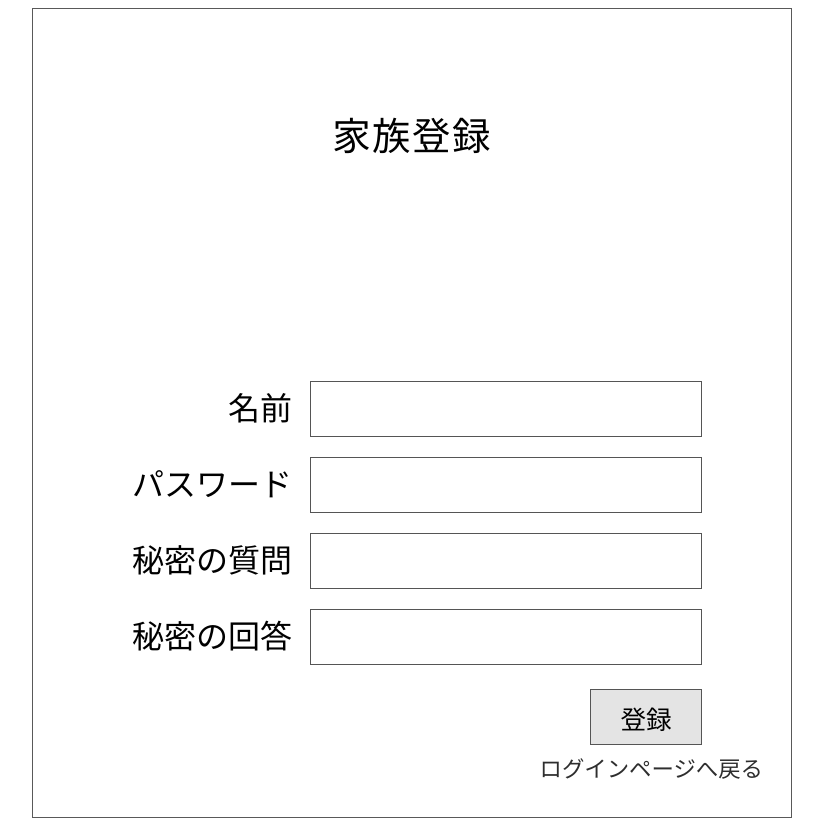
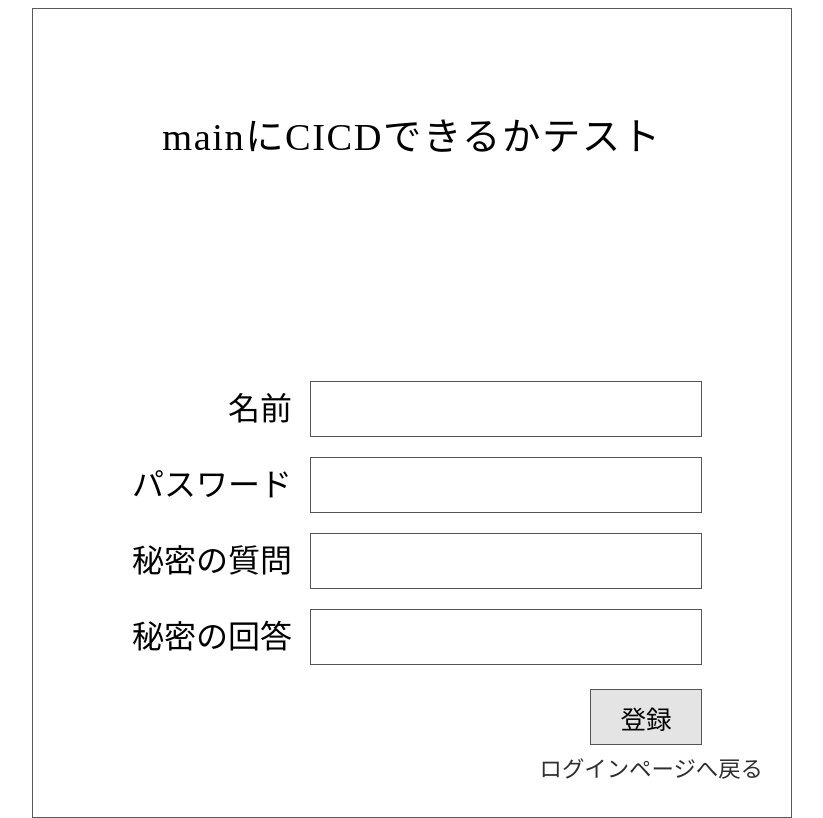
Before and after one commit to ryudama-private/family_todo_app, a Vue app in the folder frontend/: page /family/register in a window 1280 px wide. Shown: the top 818 px of the page, without its empty margins (228-1051 px from the left). Built offline with nearby package versions, Linux system fonts and the light colour scheme.

Commit message:
mainにCICDできるかテスト

```diff
--- a/frontend/src/pages/FamilyRegisterPage.vue
+++ b/frontend/src/pages/FamilyRegisterPage.vue
@@ -1,7 +1,8 @@
 <template>
   <main class="page">
     <div class="panel">
-      <h1 class="title">家族登録</h1>
+      <!-- <h1 class="title">家族登録</h1> -->
+      <h1 class="title">mainにCICDできるかテスト</h1>
 
       <form class="add-form" @submit.prevent="onSubmit">
         <div class="row">
```
Also changed, not shown: 1 other file (tests, documents, lock files or other folders).
